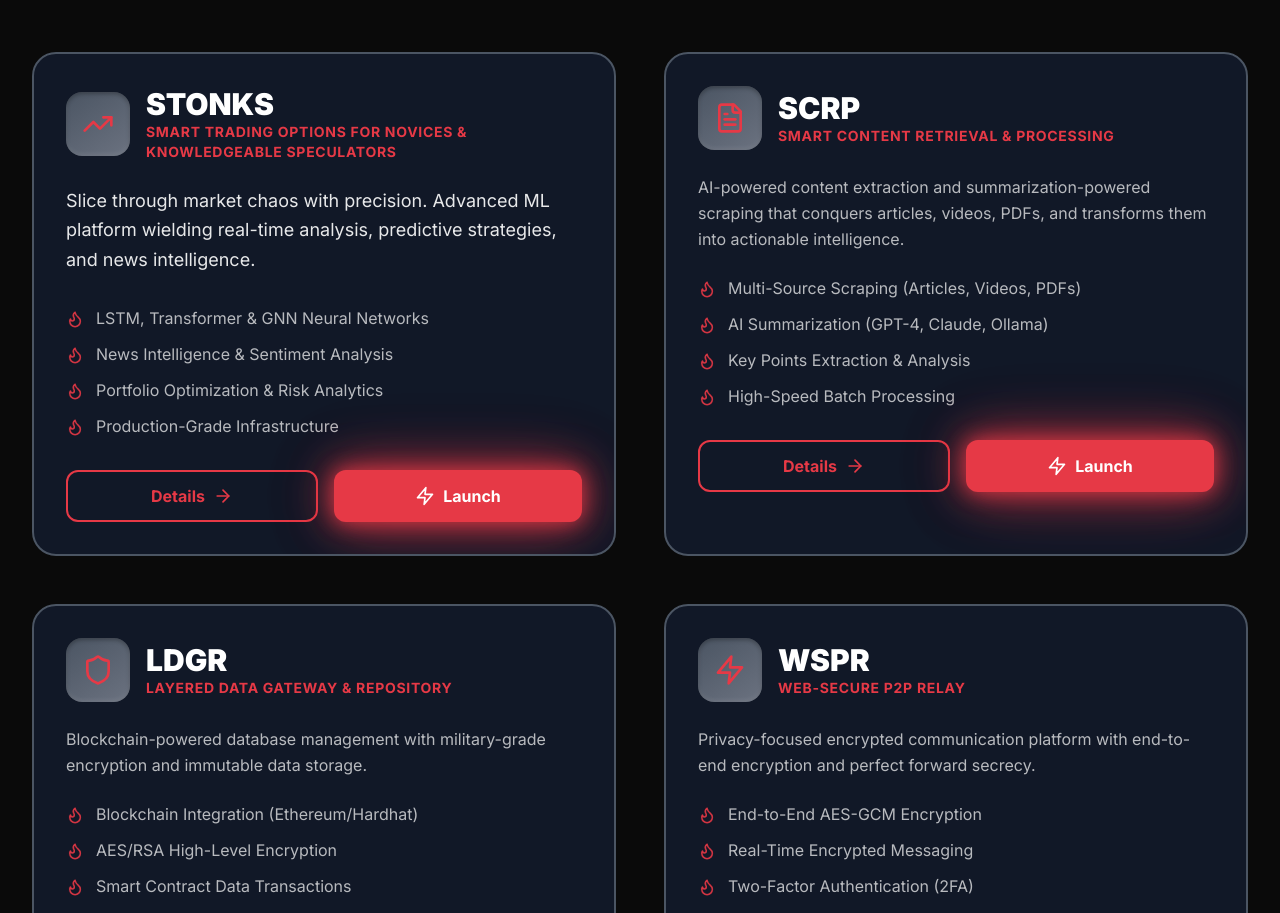
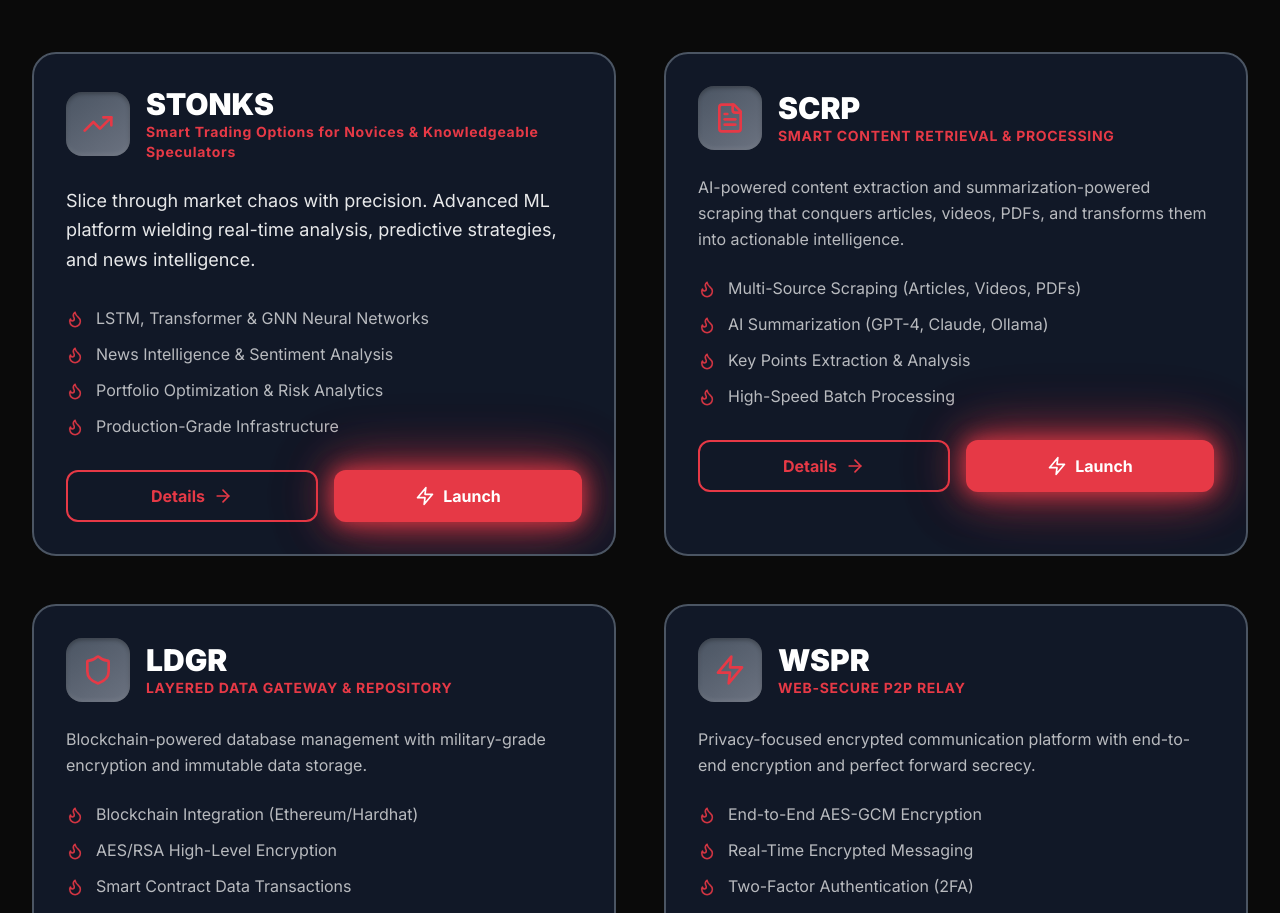
Before and after one commit to 54MUR-AI/RMG, a React (Vite) app: page /#/ in a window 1280 px wide. Shown: the part 1120-2033 px from the top of the page. Built offline with nearby package versions, Linux system fonts and the light colour scheme.

Commit message:
Update STONKS acronym to use lowercase 'for'

```diff
--- a/src/pages/Home.tsx
+++ b/src/pages/Home.tsx
@@ -99,7 +99,7 @@ export default function Home() {
                     <h3 className="text-3xl font-black text-white group-hover:text-samurai-red transition-colors">
                       STONKS
                     </h3>
-                    <p className="text-sm text-samurai-red font-bold uppercase tracking-wider">Smart Trading Options for Novices & Knowledgeable Speculators</p>
+                    <p className="text-sm text-samurai-red font-bold tracking-wider">Smart Trading Options <span className="lowercase">for</span> Novices & Knowledgeable Speculators</p>
                   </div>
                 </div>
 
```
